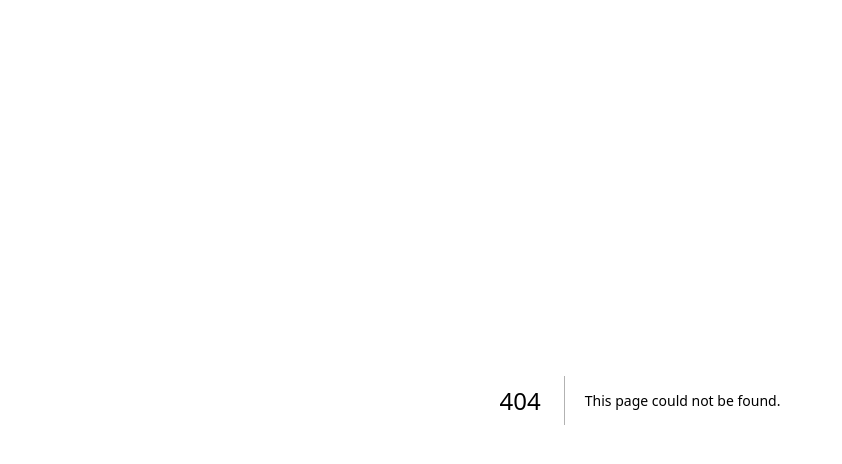
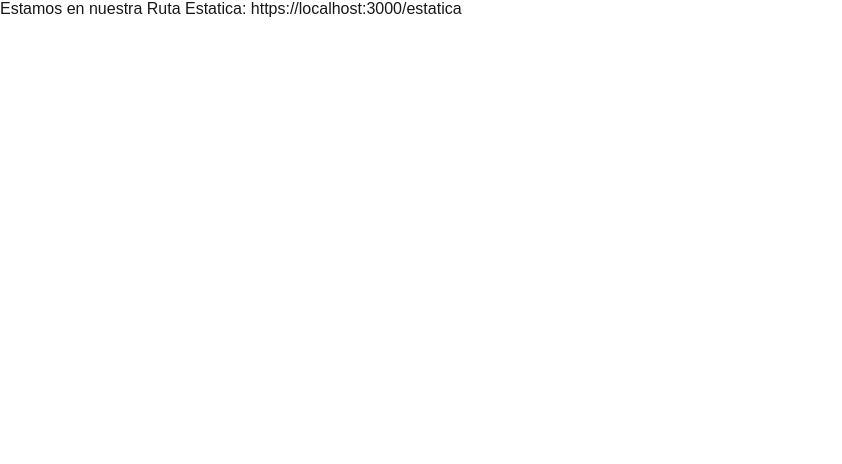
Before and after one commit to vespinozagallegos/Routing-NextJS-M4-C4, a Next.js app in the folder routing-next/: page /estatica in a window 1280 px wide. Before the commit this address had no page. Shown: the top 464 px of the page, without its empty margins (0-842 px from the left). Built offline with nearby package versions, Linux system fonts and the light colour scheme.

Commit message:
Se crea page que es LA RUTA que renderiza el componente ESTATICA

```diff
--- /dev/null
+++ b/routing-next/src/app/estatica/Estatica.jsx
@@ -0,0 +1,11 @@
+
+// Componente que se verá en la RUTA
+export const Estatica = () => {
+    return (
+        <div>
+            Estamos en nuestra Ruta Estatica: https://localhost:3000/estatica
+        </div>
+    );
+}
+
+export default Estatica
--- /dev/null
+++ b/routing-next/src/app/estatica/page.js
@@ -0,0 +1 @@
+export { default } from './Estatica'
```
